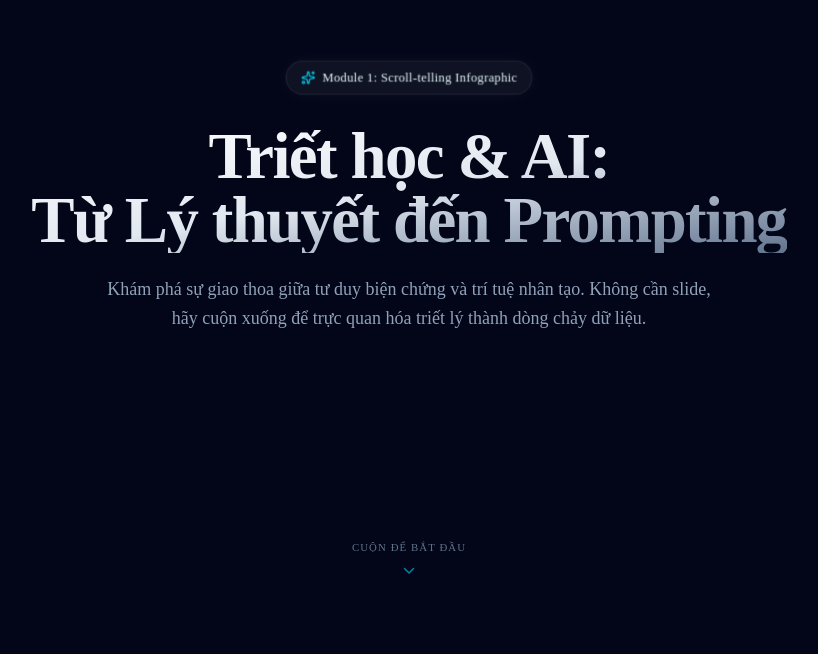
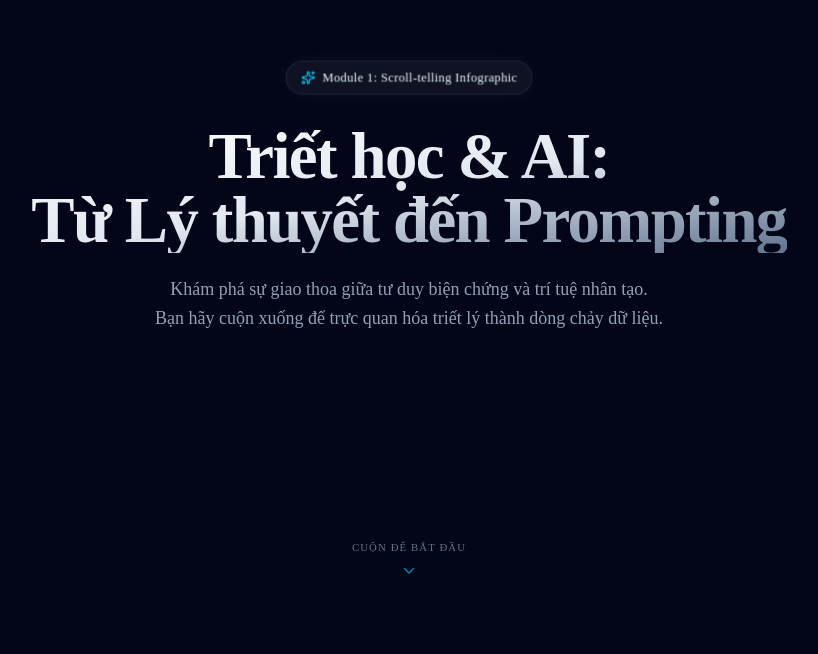
Before and after one commit to devgiahuy/MLN-Prompt, a Next.js app: page / in a window 1280 px wide. Shown: the part 146-800 px from the top of the page, without its empty margins (231-1049 px from the left). Built offline with nearby package versions, Linux system fonts and the light colour scheme; no server answers; the database is empty.

Commit message:
update v4

```diff
--- a/src/components/module1-v2.tsx
+++ b/src/components/module1-v2.tsx
@@ -77,8 +77,8 @@ function HeroSection({ opacity, scale }: { opacity: any; scale: any }) {
           className="text-lg md:text-xl text-slate-400 max-w-2xl mb-12 leading-relaxed"
         >
           Khám phá sự giao thoa giữa tư duy biện chứng và trí tuệ nhân tạo.
-          Không cần slide, hãy cuộn xuống để trực quan hóa triết lý thành dòng
-          chảy dữ liệu.
+          <br className="hidden md:block" />
+          Bạn hãy cuộn xuống để trực quan hóa triết lý thành dòng chảy dữ liệu.
         </motion.p>
       </div>
 
--- a/src/components/module2-v2.tsx
+++ b/src/components/module2-v2.tsx
@@ -86,7 +86,7 @@ export default function Module2V2() {
                            <SelectTrigger className="w-full bg-white/90 border-white/60 text-slate-800 h-12 rounded-2xl focus:ring-indigo-500/50 focus:border-indigo-500 transition-colors shadow-sm">
                               <SelectValue placeholder="Chọn vai trò" />
                            </SelectTrigger>
-                           <SelectContent className="bg-white/95 border-white/60 text-slate-800 rounded-xl">
+                           <SelectContent className="bg-white/95 border-white/60 text-slate-600 rounded-xl">
                               <SelectItem value="Chuyên gia Triết học">Chuyên gia Triết học</SelectItem>
                               <SelectItem value="Sinh viên Gen Z">Sinh viên Gen Z</SelectItem>
                               <SelectItem value="Nhà phê bình công nghệ">Nhà phê bình công nghệ</SelectItem>
```
